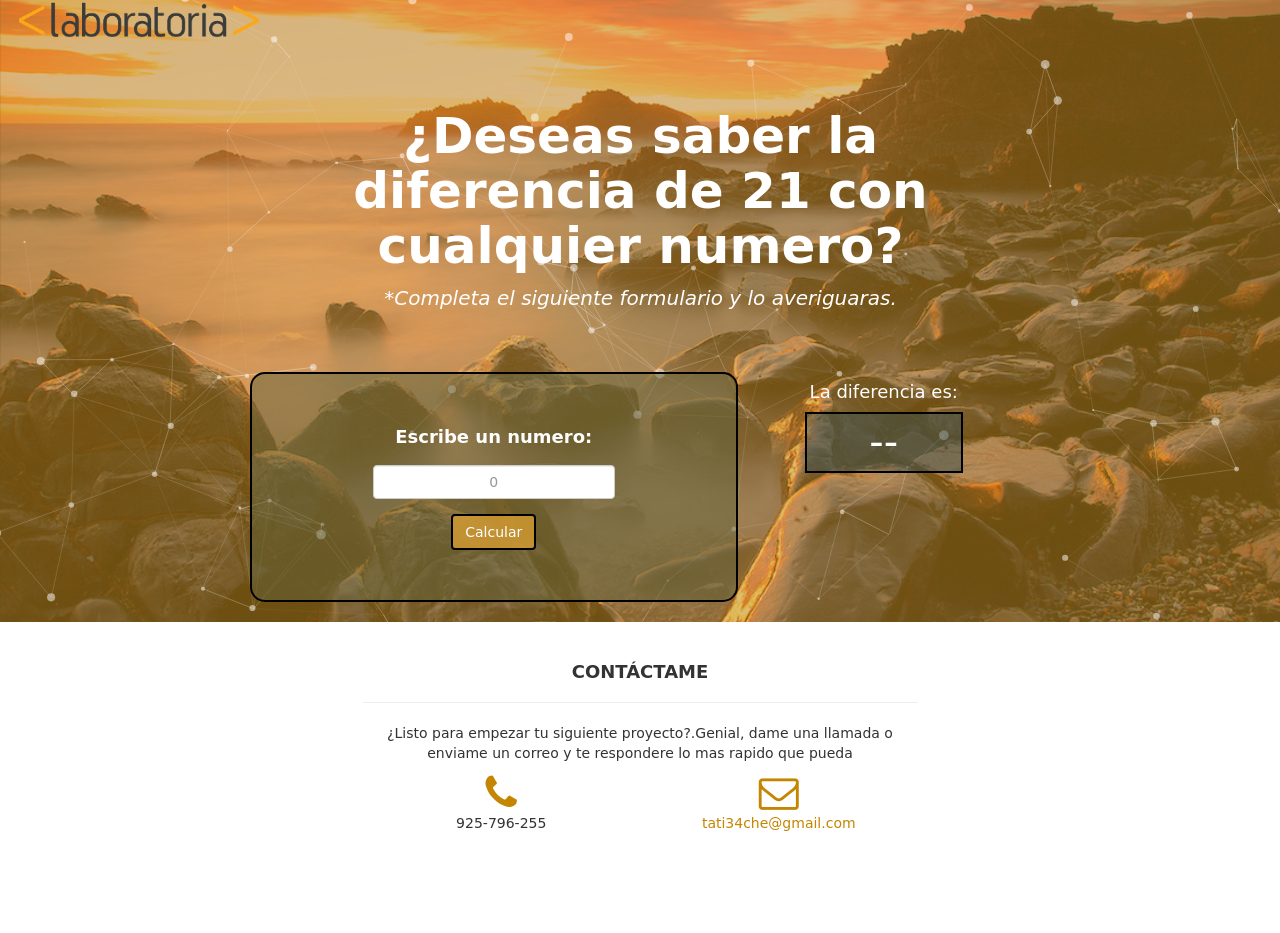
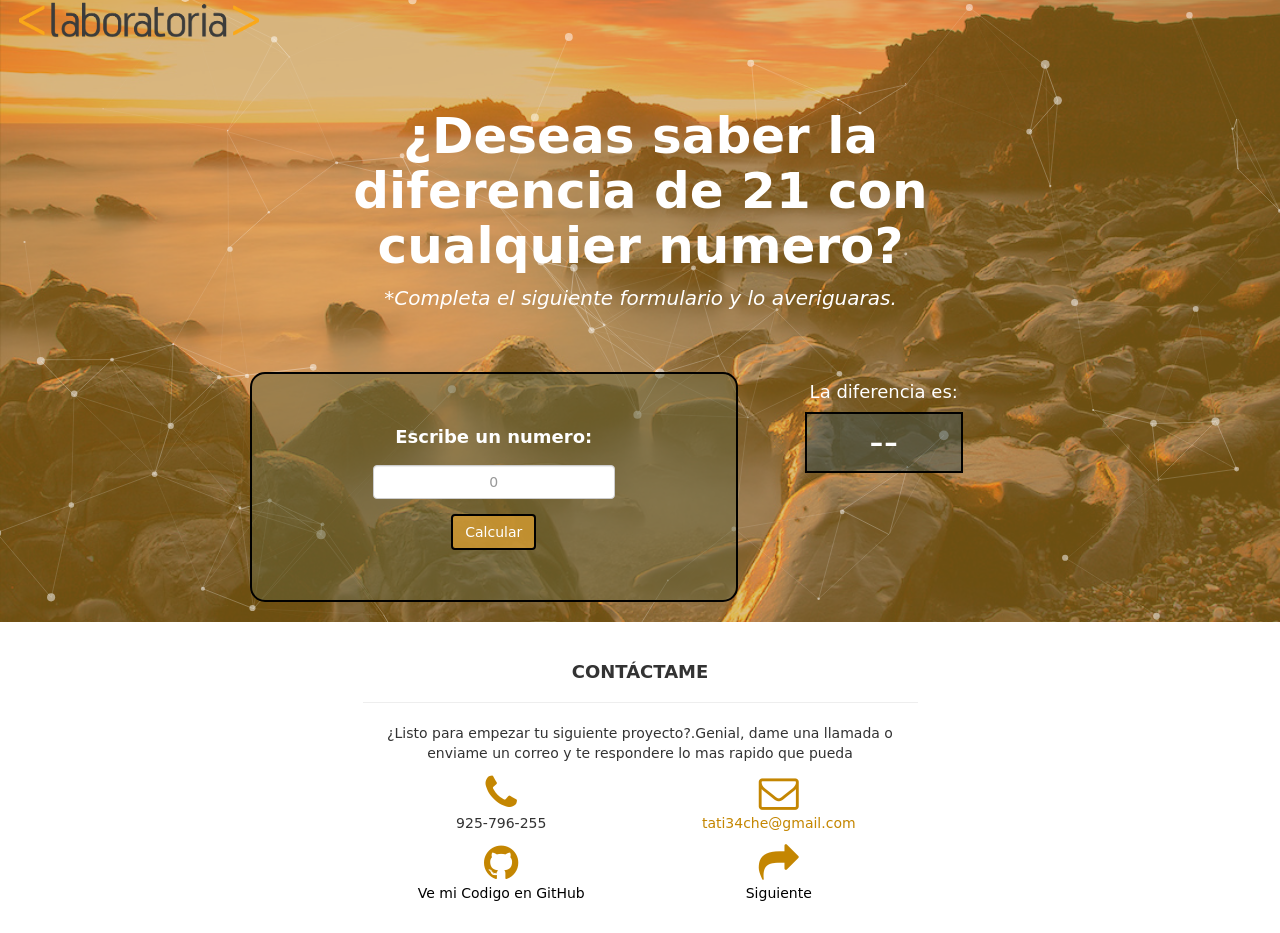
Before and after one commit to tatilq/Diff21, a plain HTML site: page index.html in a window 1280 px wide. Before the commit the page ends 873 px from the top, so only its background shows below. Drawn offline with nearby package versions, Linux system fonts and the light colour scheme.

Commit message:
Modificaciones adicionales

```diff
--- a/index.html
+++ b/index.html
@@ -77,6 +77,17 @@
 					</div>
 				</div>
 			</div>
+			<div class="row">
+				<div class="col-md-6 col-md-offset-3">
+					<div class="col-md-6 text-center">
+						<a style="text-decoration: none; color: black;" href="
+						https://github.com/tatilq/Diff21" target="_blank"><span class=" icon_footer fa fa-github"></span><br>Ve mi Codigo en GitHub</a>
+					</div>
+					<div class="col-md-6 text-center">
+						<a style="text-decoration: none; color: black;" href="https://tatilq.github.io/Parrot-Trouble/index.html" ><span class=" icon_footer fa fa-share"></span><br>Siguiente</a>
+					</div>
+				</div>
+			</div>
 		</div>
 	</footer>
 
```
Also changed, not shown: 1 other file.
